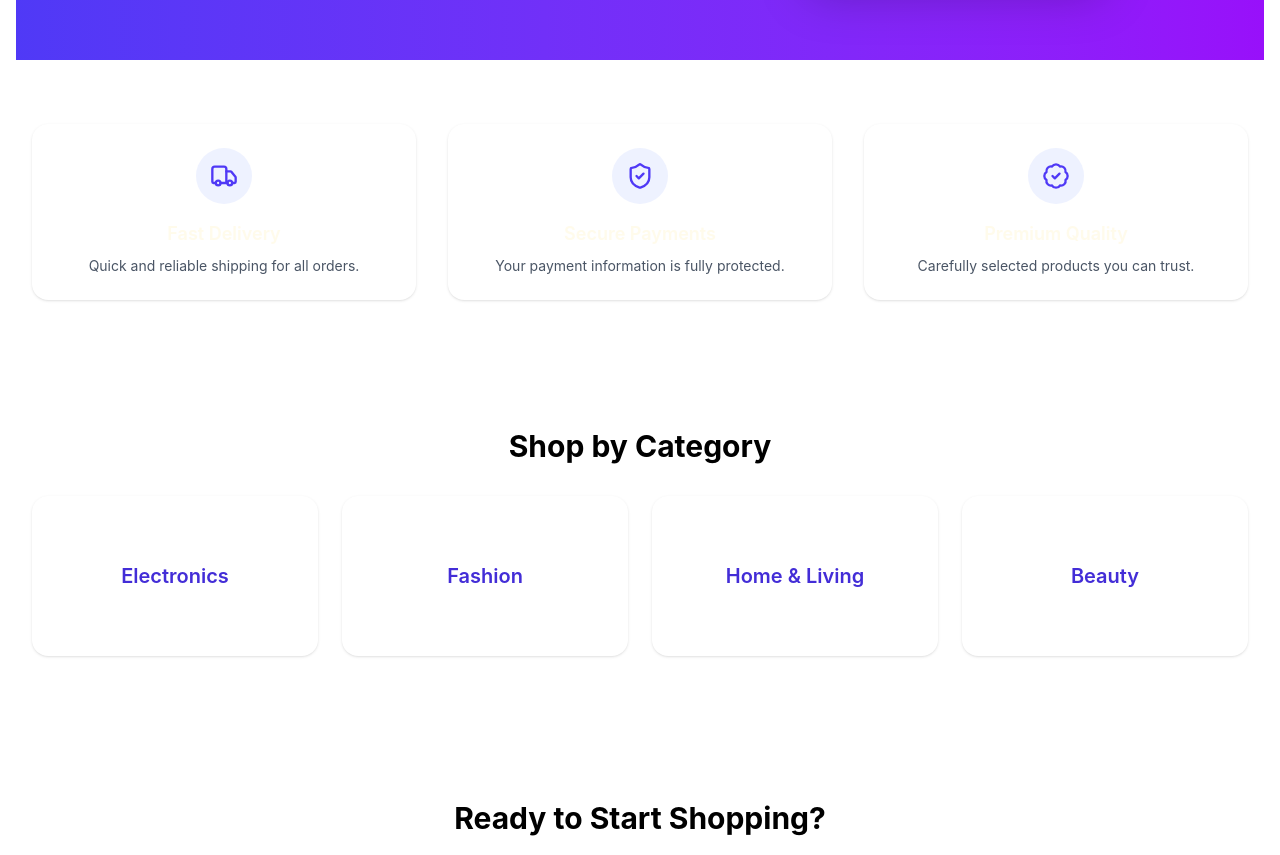
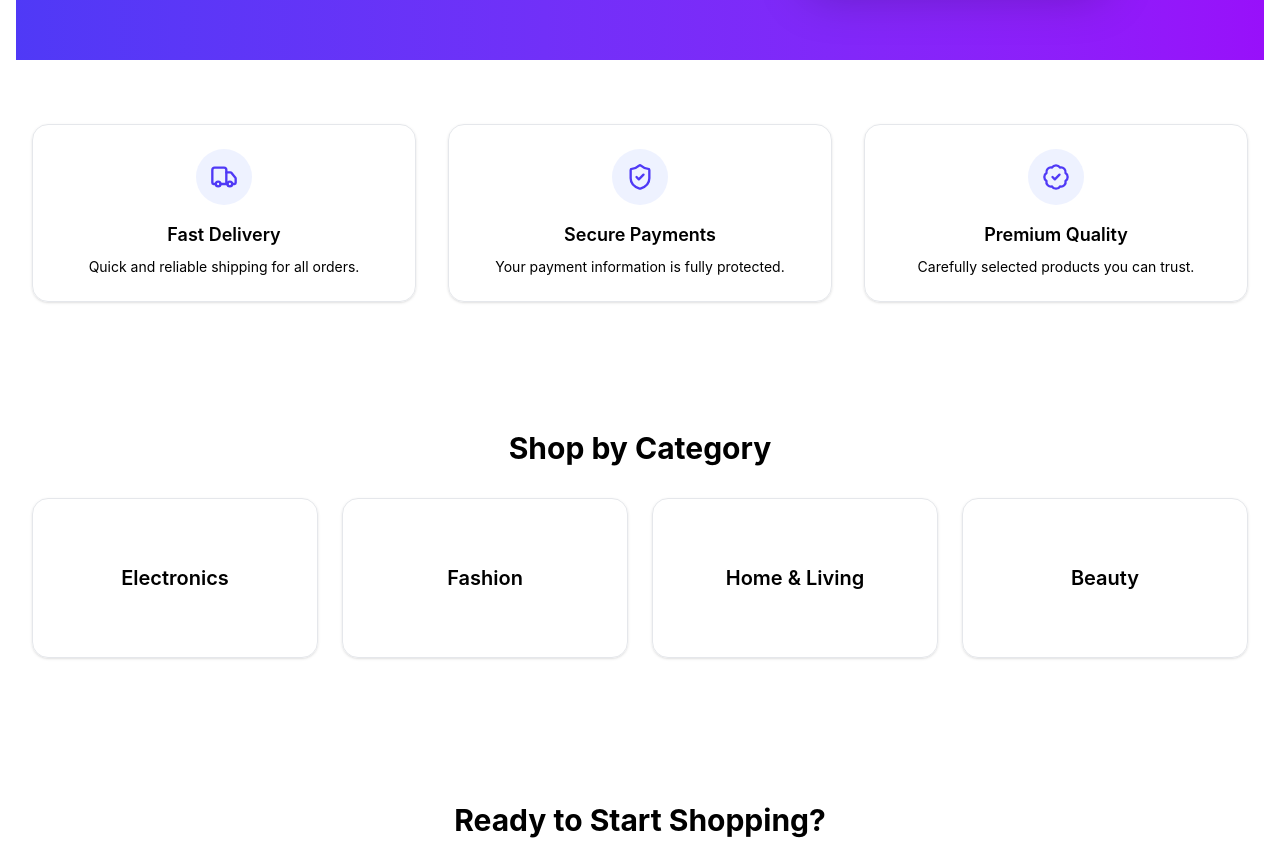
Before and after one commit to EngMahmoudAhmed/E-commerce, a React (Vite) app: page /home in a window 1280 px wide. Shown: the part 500-1355 px from the top of the page. Built offline with nearby package versions, Linux system fonts and the light colour scheme.

Commit message:
fix: update hover styles in Home and AboutUs components for better accessibility

```diff
--- a/src/component/layouts/AboutUs.jsx
+++ b/src/component/layouts/AboutUs.jsx
@@ -68,7 +68,7 @@ const AboutUs = () => {
                 whileInView="visible"
                 variants={fadeIn}
                 viewport={{ once: true, amount: 0.5 }}
-                whileHover={{ scale: 1.05, backgroundColor: "#ccc" }}
+                whileHover={{ scale: 1.05, backgroundColor: "#ccc", color:'#000' }}
                 className="rounded-2xl border border-gray-200 p-6 text-center shadow-sm transition hover:shadow-md"
               >
                 <div className="mx-auto flex h-12 w-12 items-center justify-center rounded-full bg-indigo-100">
--- a/src/component/layouts/Home.jsx
+++ b/src/component/layouts/Home.jsx
@@ -1,7 +1,7 @@
 
 import { Link } from "react-router-dom";
 import { ShoppingCart, Truck, ShieldCheck, BadgeCheck, ArrowRight, Sparkles } from "lucide-react";
-import { motion } from "framer-motion";
+import { easeIn, easeInOut, easeOut, motion } from "framer-motion";
 
 const features = [
   {
@@ -98,16 +98,16 @@ const Home = () => {
               custom={index}
               initial="hidden"
               whileInView="visible"
-              whileHover={{ scale: 1.05, backgroundColor: "#0B1230" }}
+              whileHover={{ scale: 1.05, backgroundColor: "#ccc", color: "#000" }}
               viewport={{ once: true, amount: 0.5 }}
               variants={fadeIn}
-              className="rounded-2xl p-6 text-center shadow-sm hover:shadow-md transition bg-white dark:bg-gray-900"
+              className="rounded-2xl cursor-pointer border border-gray-200 p-6 text-center shadow-sm hover:shadow-md transition"
             >
               <div className="mx-auto mb-4 flex h-14 w-14 items-center justify-center rounded-full bg-indigo-50 text-indigo-600">
                 {item.icon}
               </div>
-              <h3 className="text-lg font-semibold text-amber-50">{item.title}</h3>
-              <p className="mt-2 text-sm text-gray-600 dark:text-gray-300">{item.desc}</p>
+              <h3 className="text-lg font-semibold">{item.title}</h3>
+              <p className="mt-2 text-sm">{item.desc}</p>
             </motion.div>
           ))}
         </div>
@@ -116,15 +116,25 @@ const Home = () => {
       {/* Categories */}
       <section className="py-16">
         <div className="mx-auto max-w-7xl px-4">
-          <h2 className="mb-8 text-center text-3xl font-bold">
+          <motion.h2
+            initial={{ opacity: 0, y: 40 }}
+            whileInView={{ opacity: 1, y: 0 }}
+            transition={{ duration: 0.7, delay: 0.1 }}
+            viewport={{ once: true, amount: 0.5 }}
+
+            className="mb-8 text-center text-3xl font-bold">
             Shop by Category
-          </h2>
+          </motion.h2>
           <div className="grid gap-6 sm:grid-cols-2 lg:grid-cols-4">
             {categories.map((cat, index) => (
               <motion.div
                 key={index}
-                whileHover={{ scale: 1.05, backgroundColor: "#0B1230" }}
-                className="flex h-40 items-center justify-center rounded-2xl font-semibold shadow-sm hover:shadow-md transition cursor-pointer bg-white dark:bg-gray-900 text-indigo-700 dark:text-indigo-300 text-xl"
+                initial={{ opacity: 0, y: 40 }}
+                whileInView={{ opacity: 1, y: 0 }}
+                transition={{ duration: 0.7, delay: 0.1 }}
+                whileHover={{ scale: 1.05, backgroundColor: "#ccc", color: "#000" }}
+                viewport={{ once: true, amount: 0.5 }}
+                className="flex h-40 border border-gray-200 items-center justify-center rounded-2xl font-semibold shadow-sm hover:shadow-md transition cursor-pointer text-xl"
               >
                 {cat}
               </motion.div>
```
